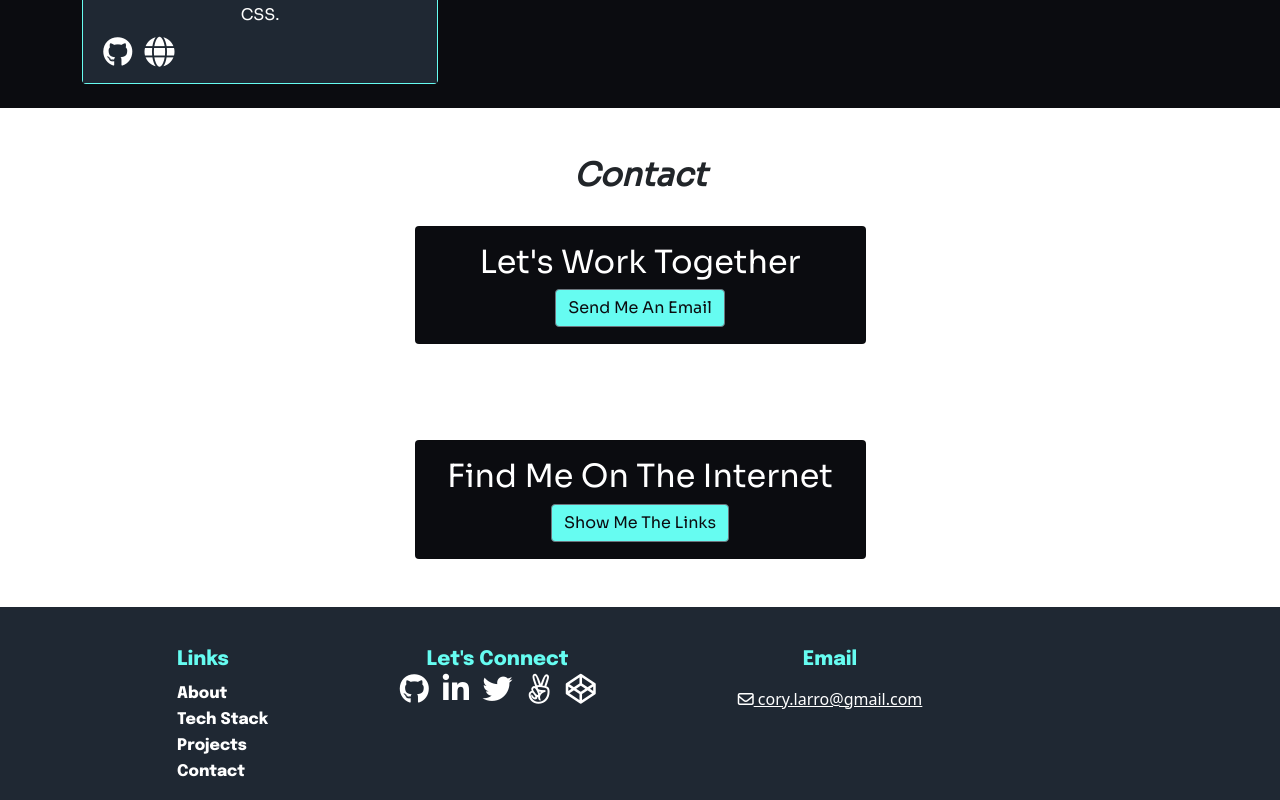
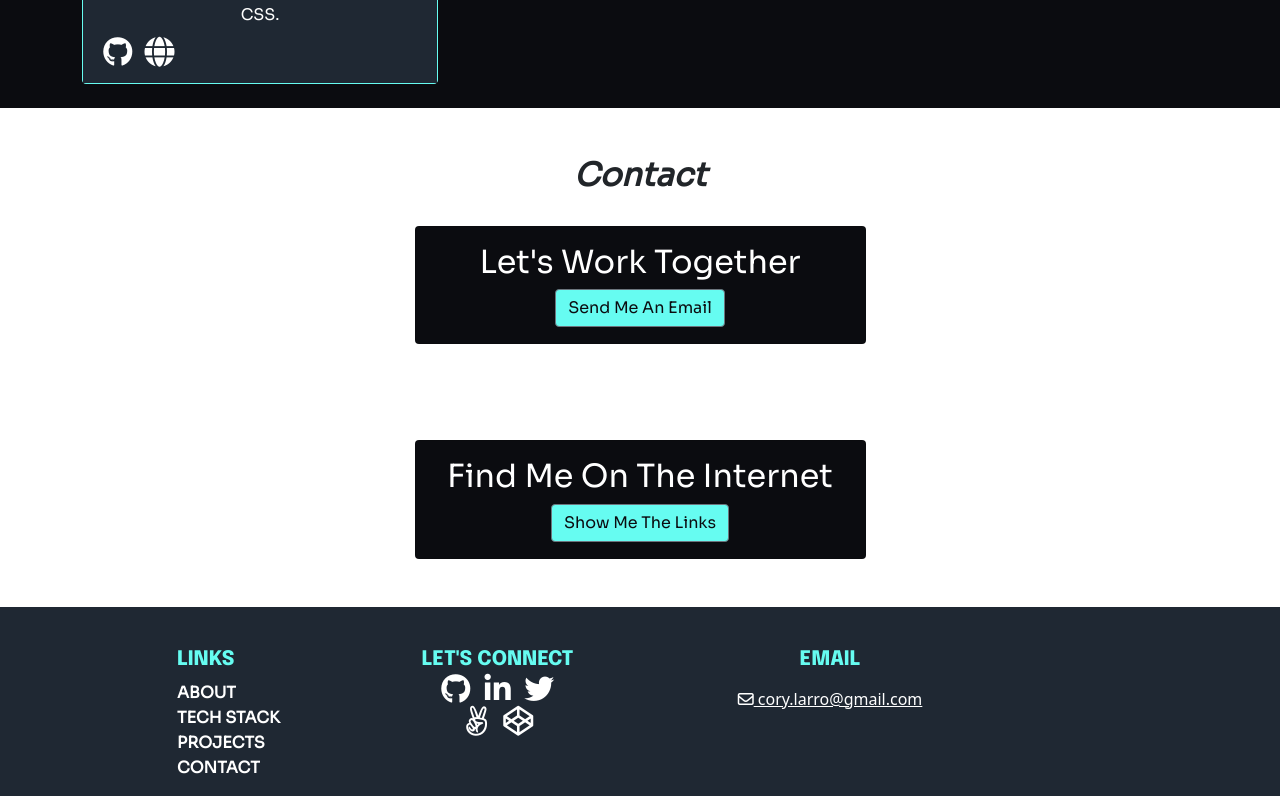
Before and after one commit to corylarro/portfolio-site, a React (Create React App) app: page / in a window 1280 px wide. Shown: the part 1932-2732 px from the top of the page. Built offline with nearby package versions, Linux system fonts and the light colour scheme.

Commit message:
footer social links changed

```diff
--- a/src/App.css
+++ b/src/App.css
@@ -18,6 +18,7 @@
 .font-link {
     font-family: 'Epilogue', sans-serif;
     color: #66fcf1;
+    text-transform: uppercase;
 }
 
 .navBarLink {
@@ -144,3 +145,10 @@ h2, h3, h4, h5, p{
     color: #66fcf1;
     padding-top: 25px;
 }
+
+.footer-link{
+    font-family: 'Sora', sans-serif;
+    text-transform: uppercase;
+    font-weight: bold;
+    padding-top: 5px;
+}
--- a/src/components/About.js
+++ b/src/components/About.js
@@ -1,5 +1,5 @@
 import React from "react";
-import {Container, Row, Col, Card, CardBody} from "reactstrap";
+import {Container, Row, Col, Card } from "reactstrap";
 
 
 
--- a/src/components/Footer.js
+++ b/src/components/Footer.js
@@ -1,4 +1,5 @@
 import React from 'react';
+
 
 function Footer(props) {
     return (
@@ -8,10 +9,10 @@ function Footer(props) {
                     <div className="col-4 col-sm-2 offset-1">
                         <h5 className="font-link pt-3">Links</h5>
                         <ul className="list-unstyled">
-                            <li><a className="text-white font-link" style={{ textDecoration: 'none' }} href="#about">About</a></li>
-                            <li><a className="text-white font-link" style={{ textDecoration: 'none' }} href="#stack">Tech Stack</a></li>
-                            <li><a className="text-white font-link" style={{ textDecoration: 'none' }} href="#projects">Projects</a></li>
-                            <li><a className="text-white font-link" style={{ textDecoration: 'none' }} href="#contact" >Contact</a></li>
+                            <li><a className="text-white footer-link" style={{ textDecoration: 'none' }} href="#about">About</a></li>
+                            <li><a className="text-white footer-link" style={{ textDecoration: 'none' }} href="#stack">Tech Stack</a></li>
+                            <li><a className="text-white footer-link" style={{ textDecoration: 'none' }} href="#projects">Projects</a></li>
+                            <li><a className="text-white footer-link" style={{ textDecoration: 'none' }} href="#contact" >Contact</a></li>
                         </ul>
                     </div>
                     <div className="col-6 col-sm-3 text-center">
@@ -19,8 +20,13 @@ function Footer(props) {
                         <a href="https://github.com/corylarro"><i className="fa fa-github text-white fa-lg fa-fw" /></a>{' '}
                         <a href="https://www.linkedin.com/in/cory-larro/"><i className="fa fa-linkedin text-white fa-lg fa-fw" /></a>{' '}
                         <a href="https://twitter.com/CoryLarro"><i className="fa fa-twitter text-white fa-lg fa-fw" /></a>{' '}
-                        <a className="text-white" href="https://angel.co/u/cory-larro"><i className="fab fa-angellist fa-lg fa-fw"></i></a>{' '}
-                                    <a className="text-white" href="https://codepen.io/corylarro"><i className="fab fa-codepen fa-lg fa-fw"></i></a>{' '}
+                        <br />
+                        <div className="row pt-2">
+                            <div className="col">
+                                <a className="text-white" href="https://angel.co/u/cory-larro"><i className="fab fa-angellist fa-lg fa-fw"></i></a>{' '}
+                                <a className="text-white" href="https://codepen.io/corylarro"><i className="fab fa-codepen fa-lg fa-fw"></i></a>{' '}
+                            </div>
+                        </div>
                     </div>
                     <div className="col-sm-4 text-center">
                     <h5 className="font-link pt-3">Email</h5>
--- a/src/components/Projects.js
+++ b/src/components/Projects.js
@@ -19,8 +19,8 @@ function Projects(props) {
                         <CardImg top width="100%" src="/images/nucamp2.png" alt="Nucampsite image" />
                         <br />
                         <CardBody className="cardbody-project">
-                        <CardTitle tag="h5" className="text-white text-center">Nucampsite</CardTitle>
-                        <CardText className="text-white text-center">Nucampsite is a website built collaboratively with other students in my cohort. Utilizing React, Redux and CSS.</CardText>
+                        <CardTitle tag="h5" className="text-white text-center sora">Nucampsite</CardTitle>
+                        <CardText className="text-white text-center sora">Nucampsite is a website built collaboratively with other students in my cohort. Utilizing React, Redux and CSS.</CardText>
                         <a href="https://github.com/corylarro/nucampsite2"><i className="fa fa-github text-white fa-lg fa-fw" /></a>{' '}
                         <a href="https://nucamp-campsite.herokuapp.com/home"><i className="fas fa-globe text-white fa-lg fa-fw" /></a>{' '}
                         </CardBody>
--- a/src/components/Stack.js
+++ b/src/components/Stack.js
@@ -1,5 +1,5 @@
 import React from 'react'
-import { Container, Row, Col, Card, CardBody, CardText } from 'reactstrap';
+import { Container, Row, Col, Card, CardBody } from 'reactstrap';
 
 
 
```
